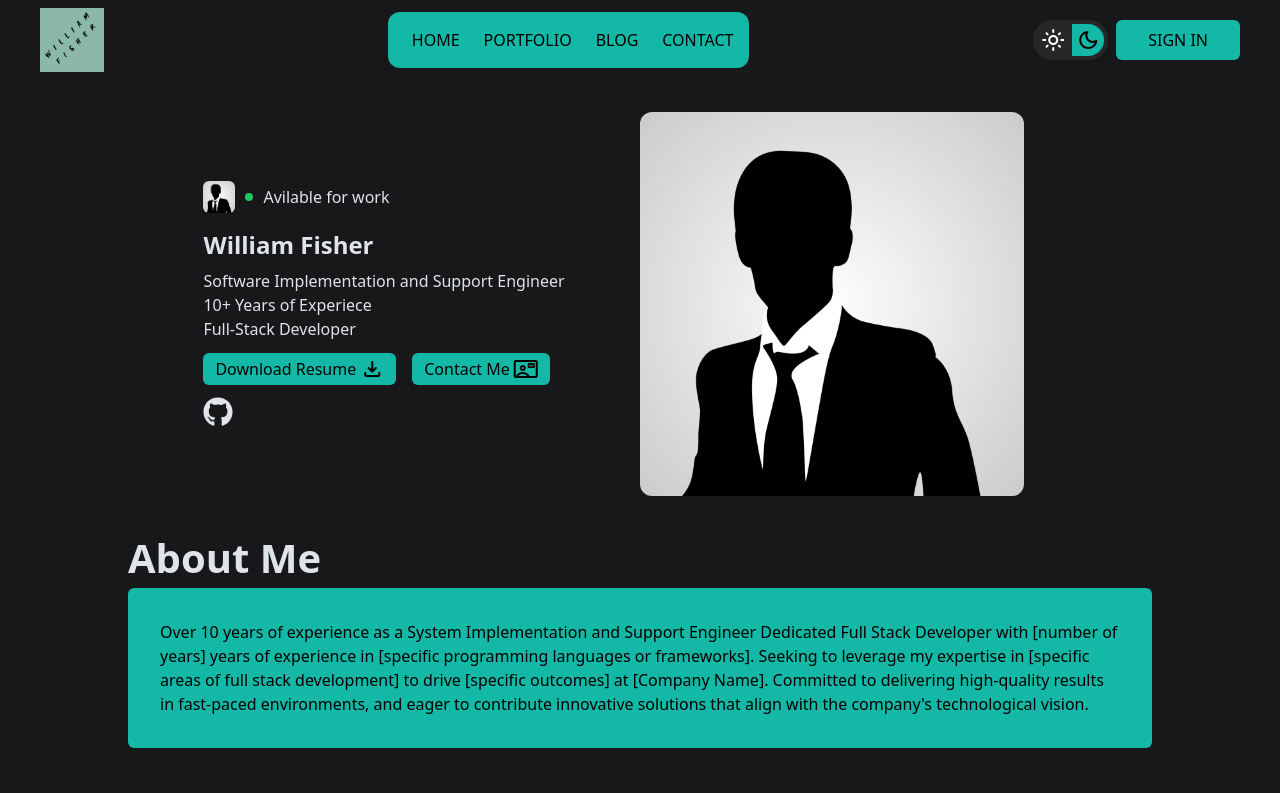
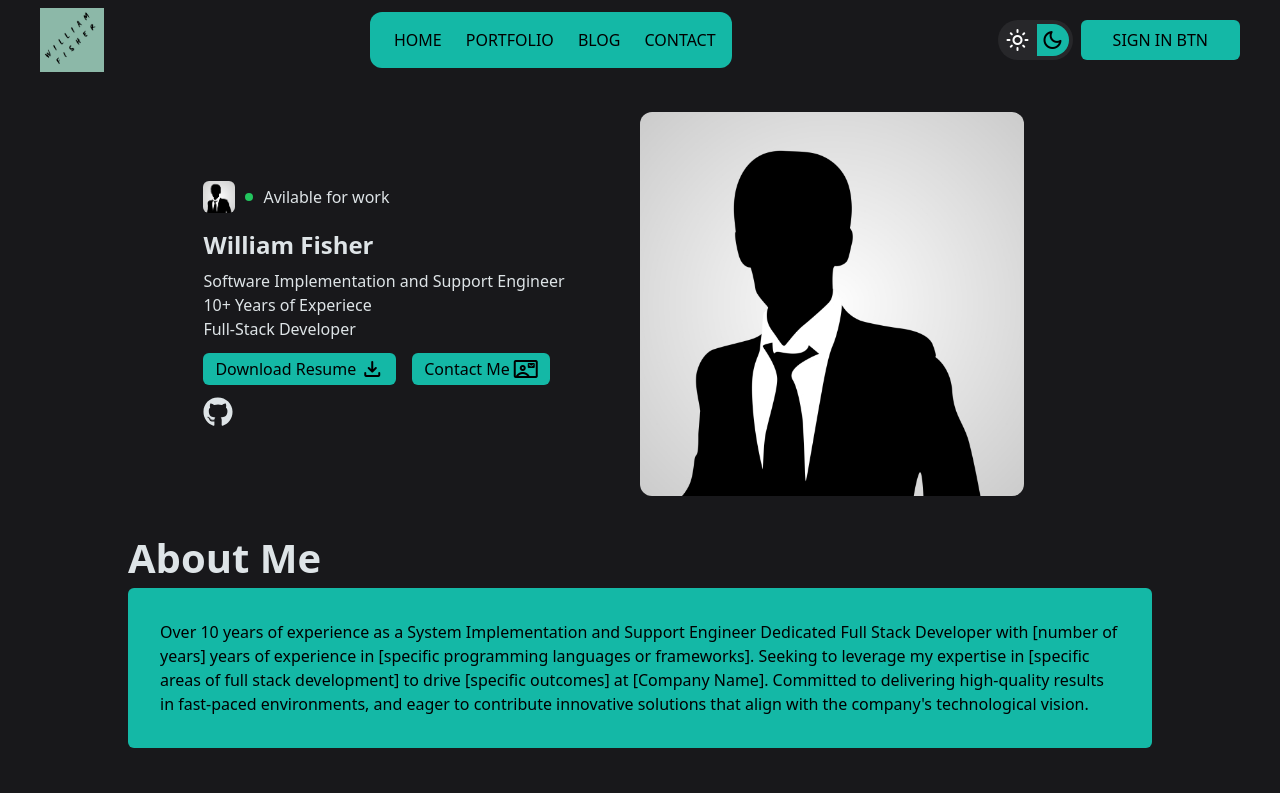
Before and after one commit to williamfisher9/personal-portfolio-frontend-v1, a React (Vite) app: page / in a window 1280 px wide. Shown: the top 793 px of the page. Built offline with nearby package versions, Linux system fonts and the light colour scheme.

Commit message:
test runner

```diff
--- a/src/components/Header/Header.jsx
+++ b/src/components/Header/Header.jsx
@@ -38,7 +38,7 @@ const Header = () => {
           {
             userContext.isAuthenticated ?
             <button className={`header-btn ${theme.theme == 'dark' ? 'btn-dark-theme' : 'btn-light-theme'}`} onClick={handleSignout}>SIGN OUT</button>
-            :<button className={`header-btn ${theme.theme == 'dark' ? 'btn-dark-theme' : 'btn-light-theme'}`} onClick={() => userContext.setShowLoginForm(true)}>SIGN IN</button>
+            :<button className={`header-btn ${theme.theme == 'dark' ? 'btn-dark-theme' : 'btn-light-theme'}`} onClick={() => userContext.setShowLoginForm(true)}>SIGN IN BTN</button>
           }
 
           <span className={`menu-icon material-symbols-rounded ${theme.theme == 'dark' ? 'bg-teal-500/100 text-black' : 'bg-indigo-500/100 text-white'}`} onClick={() => setNavOpenState((prev) => !prev)}>
```
